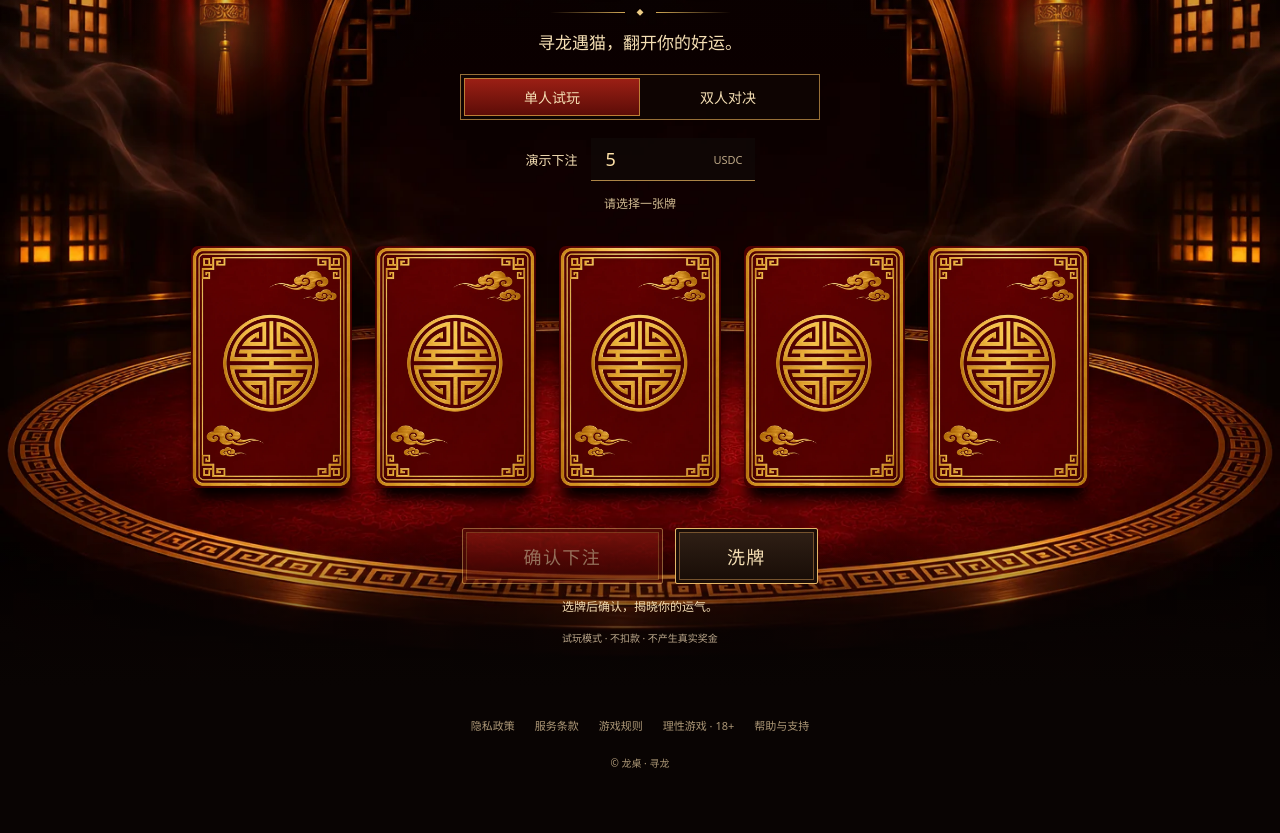
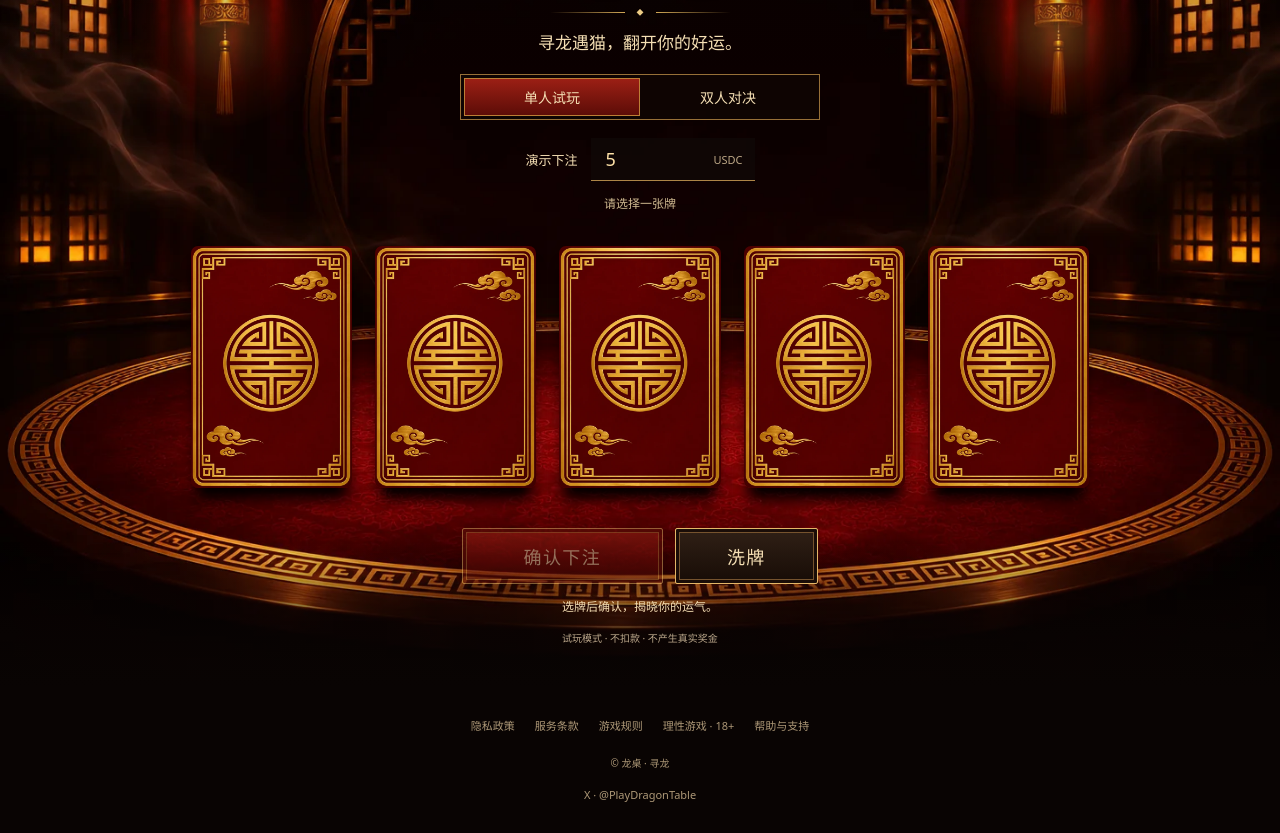
Before and after one commit to devtakahashi/dragon-table, a plain HTML site: page index.html in a window 1280 px wide. Shown: the part 234-1067 px from the top of the page. Before the commit the page ends 1038 px from the top, so only its background shows below. Drawn offline with Linux system fonts and the light colour scheme.

Commit message:
Add files via upload

```diff
--- a/index.html
+++ b/index.html
@@ -81,6 +81,7 @@
       ><a href="#page=responsible">理性游戏 · 18+</a
       ><a href="#page=support">帮助与支持</a>
       <p>© 龙桌 · 寻龙</p>
+      <a href="https://x.com/PlayDragonTable" target="_blank" rel="noopener noreferrer" aria-label="龙桌官方 X 账号 @PlayDragonTable">X · @PlayDragonTable</a>
     </footer>
     <dialog id="wallet-dialog" aria-label="钱包与游戏动态">
       <svg
```
Also changed, not shown: privacy.html (+1 -0 lines), responsible.html (+1 -0 lines), rules.html (+1 -0 lines), support.html (+1 -0 lines), terms.html (+1 -0 lines).
